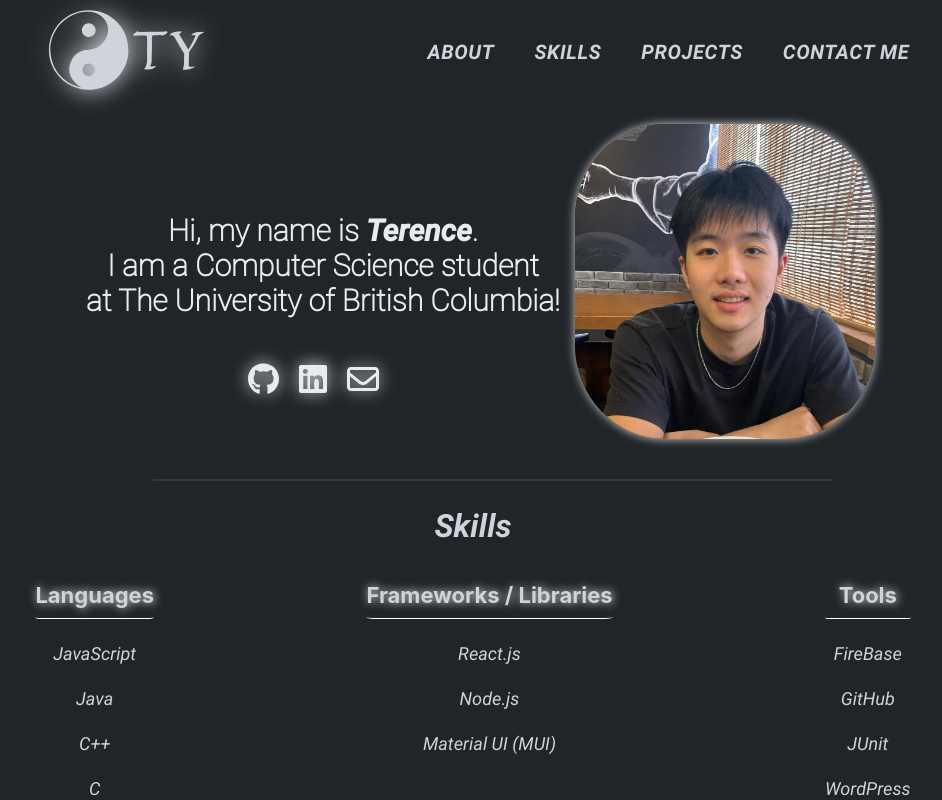
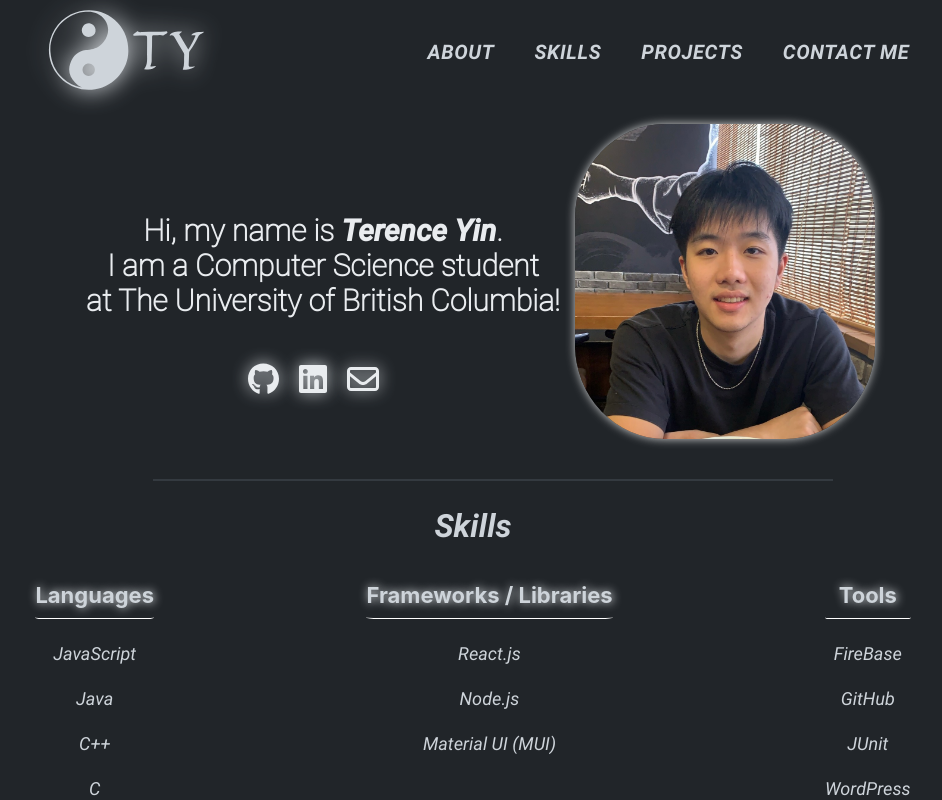
Before and after one commit to tyin76/Personal-Website, a React (Create React App) app: page / in a window 1280 px wide. Shown: the top 800 px of the page, without its empty margins (167-1109 px from the left). Built offline with nearby package versions, Linux system fonts and the light colour scheme.

Commit message:
changed Terence to Terence Yin

```diff
--- a/src/components/AboutMe.js
+++ b/src/components/AboutMe.js
@@ -25,7 +25,7 @@ function AboutMe() {
     <div className={`about-me-comp ${isVisible ? 'fade-in' : ''}`}>
       <div>
       <h3 className='about-me-text-comp'>
-        Hi, my name is <b>Terence</b>. <br />
+        Hi, my name is <b>Terence Yin</b>. <br />
         I am a Computer Science student <br />
         at The University of British Columbia!
         </h3>
--- a/src/styles/NavBar.css
+++ b/src/styles/NavBar.css
@@ -1,7 +1,7 @@
 
 .navbar-container {
     width: 100%;
-    height: 84px;
+    height: auto;
     display: flex;
     justify-content: space-evenly;
     align-items: center;
```
